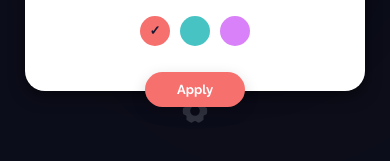
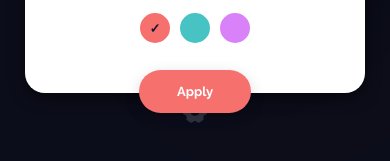
Before and after one commit to DorottyaB/pomodoro-with-react-redux, a React (Vite) app: page / in a window 390 px wide. Both pictures are taken after a click on the element 195 px from the left and 696 px from the top of the page. Shown: the part 583-744 px from the top of the page. Built offline with nearby package versions, Linux system fonts and the light colour scheme.

Commit message:
make modal button bigger in mobile view

```diff
--- a/src/components/settings/modal/modal.styles.css
+++ b/src/components/settings/modal/modal.styles.css
@@ -133,6 +133,7 @@ input[type='radio'][name='font']:checked + label {
 @media screen and (max-width: 455px) {
   .modal-container {
     width: 87%;
+    padding-bottom: 30px;
   }
 
   .modal-header {
@@ -154,4 +155,10 @@ input[type='radio'][name='font']:checked + label {
     align-items: stretch;
     gap: 0;
   }
+
+  .modal-btn {
+    bottom: -20px;
+    width: 112px;
+    padding: 14px;
+  }
 }
--- a/src/components/timer/Timer.jsx
+++ b/src/components/timer/Timer.jsx
@@ -25,16 +25,18 @@ export function Timer() {
     // get speed for each half of the circular progress bar
     const rightSideSteps = 180 / halfTime; // final value 90 = -90 + 180
     const leftSideSteps = [143 / halfTime, 96 / halfTime]; // final values 439 = 296 + 143 and 100 = 4 + 96
-
+    console.log('half time: ', halfTime);
     countdown = setInterval(() => {
       // get remaining time in seconds
       const secondsLeft = Math.round((then - Date.now()) / 1000);
       displayTimeLeft(secondsLeft);
+      console.log('seconds left: ', secondsLeft);
       // update progress bar
       if (secondsLeft >= halfTime) {
         setRightValue(prevValue => prevValue + rightSideSteps);
       }
       if (secondsLeft < halfTime) {
+        console.log(leftSideSteps);
         setLeftValue(prevValue => {
           return [prevValue[0] + leftSideSteps[0], prevValue[1] + leftSideSteps[1]];
         });
@@ -55,8 +57,10 @@ export function Timer() {
   function displayTimeLeft(seconds) {
     const minutes = Math.floor(seconds / 60);
     const remainderSeconds = seconds % 60;
+    const display = `${minutes}:${remainderSeconds < 10 ? '0' : ''}${remainderSeconds}`;
     const timerDisplay = document.getElementById('timerDisplay');
-    timerDisplay.textContent = `${minutes}:${remainderSeconds < 10 ? '0' : ''}${remainderSeconds}`;
+    timerDisplay.textContent = display;
+    document.title = display;
   }
 
   function calcHalfTime() {
```
